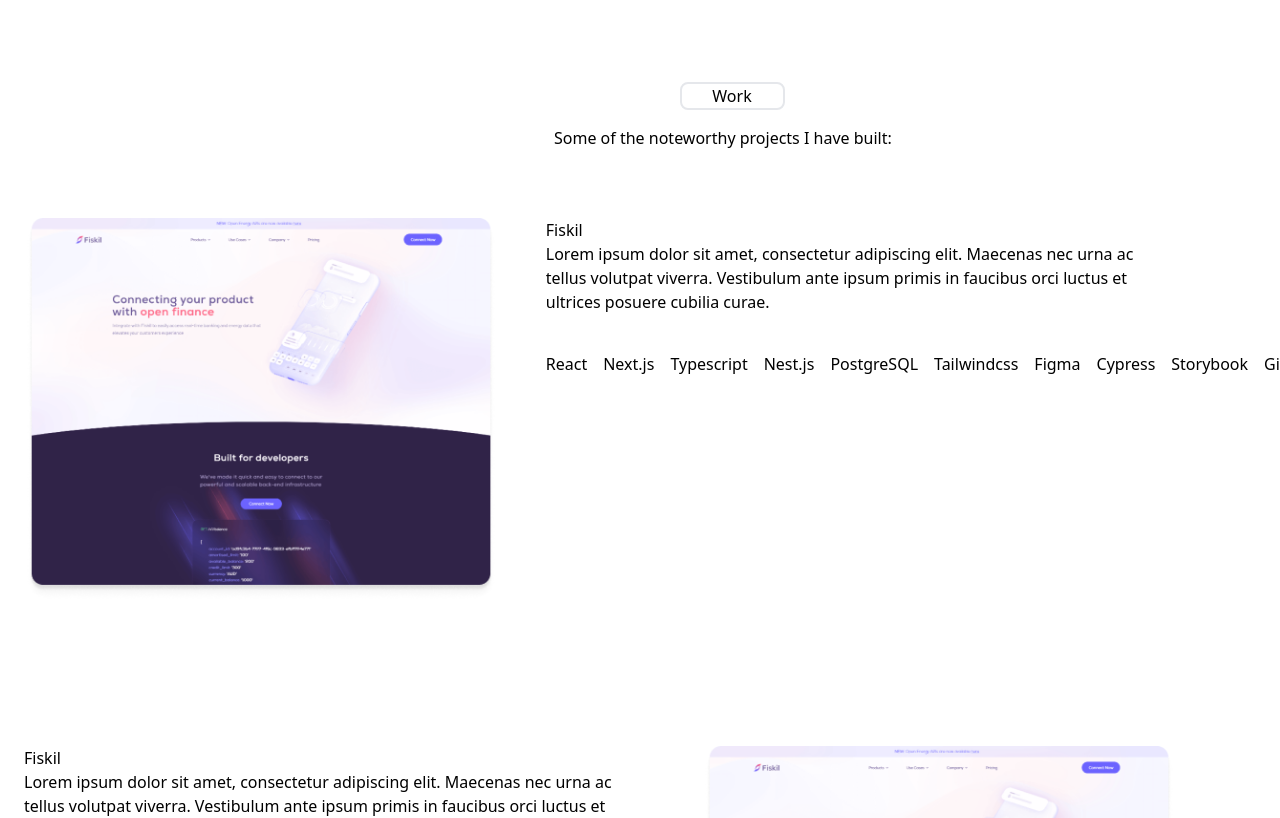
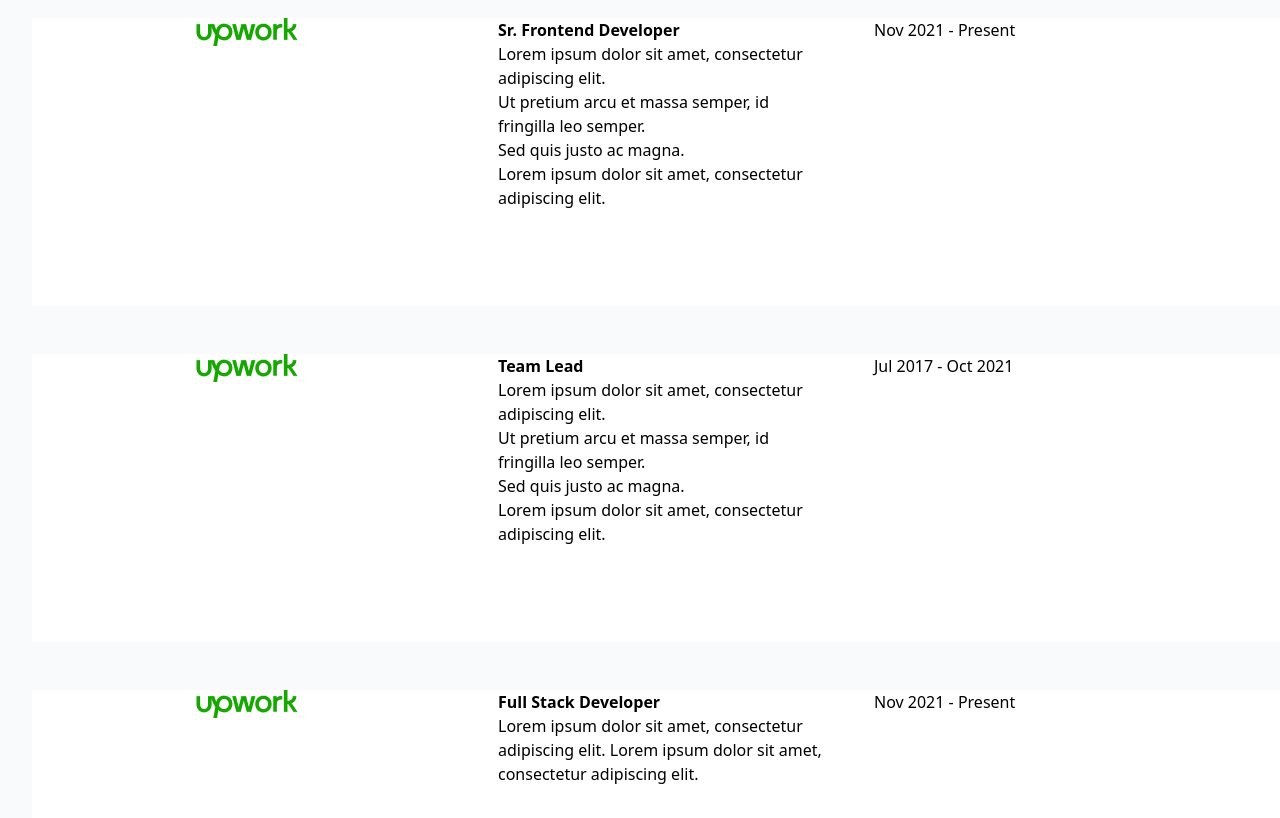
Before and after one commit to EnkhtuyaM/Porfolio-tailwind, a Next.js app: page / in a window 1280 px wide. Shown: the part 2080-2898 px from the top of the page. Built offline with nearby package versions, Linux system fonts and the light colour scheme.

Commit message:
from home

```diff
--- a/src/components/Experience.jsx
+++ b/src/components/Experience.jsx
@@ -1,16 +1,69 @@
-export const Experience = () => {
-  return (
-    <div className="w-[1440px] h-1140px] flex flex-col">
+export const Experience=()=>{
+    return(
+      <div className="w-[1440px] h-[1140px] flex flex-col bg-gray-50">
         <div className="flex justify-center mt-12">
-        <button className="flex w-[105px] h-7 border-2 rounded-lg justify-center">
-          Experience
-        </button>
+          <button className="flex w-[105px] h-7 border-2 rounded-lg justify-center">Experience</button>
         </div>
         <div className="flex justify-between ">
-        <h3 className="w-[1216px] h-[28px] ps-[530px] mt-6 mb-16">
+          <h3 className="w-[1216px] h-[28px] ps-[530px] mt-6 mb-12">
           Here is a quick summary of my most recent experiences:
           </h3>
         </div>
+        <div className="w-[1440px] h-[1140px] bg-gray-50 flex flex-col gap-12">
+        <div className="w-[1280px] h-[288px] flex gap-[48px] pl-[164px] ml-[32px] bg-white">
+          <div className="w-[102px] h-[28px]">
+            <img src="./logo-upwork.png" alt="" />
+
           </div>
-  );
-};
+          <div className="w-[384px] h-[28px] pl-14 ml-24">
+          <p className="font-bold">Sr. Frontend Developer</p>
+          <p>Lorem ipsum dolor sit amet, consectetur adipiscing elit.</p>
+          <p>Ut pretium arcu et massa semper, id fringilla leo semper.</p>
+          <p>Sed quis justo ac magna.</p>
+          <p>Lorem ipsum dolor sit amet, consectetur adipiscing elit.</p>
+        </div>
+        <div>
+          <p className="w-[146px] h-[24px]">Nov 2021 - Present</p>
+        </div>
+
+        </div>
+        <div className="w-[1280px] h-[288px] flex gap-[48px] pl-[164px] ml-[32px] bg-white">
+          <div className="w-[102px] h-[28px]">
+            <img src="./logo-upwork.png" alt="" />
+
+          </div>
+          <div className="w-[384px] h-[28px] pl-14 ml-24">
+          <p className="font-bold">Team Lead</p>
+          <p>Lorem ipsum dolor sit amet, consectetur adipiscing elit.</p>
+          <p>Ut pretium arcu et massa semper, id fringilla leo semper.</p>
+          <p>Sed quis justo ac magna.</p>
+          <p>Lorem ipsum dolor sit amet, consectetur adipiscing elit.</p>
+        </div>
+        <div>
+          <p className="w-[146px] h-[24px]">Jul 2017 - Oct 2021</p>
+        </div>
+
+        </div>
+        <div className="w-[1280px] h-[288px] flex gap-[48px] pl-[164px] ml-[32px] bg-white">
+          <div className="w-[102px] h-[28px]">
+            <img src="./logo-upwork.png" alt="" />
+
+          </div>
+          <div className="w-[384px] h-[28px] pl-14 ml-24">
+          <p className="font-bold">Full Stack Developer</p>
+          <p>Lorem ipsum dolor sit amet, consectetur adipiscing elit. Lorem ipsum dolor sit amet, consectetur adipiscing elit.</p>
+
+        </div>
+        <div>
+          <p className="w-[146px] h-[24px]">Nov 2021 - Present</p>
+        </div>
+
+        </div>
+
+        </div>
+
+
+
+      </div>
+    )
+  }
```
Also changed, not shown: public/logo-upwork.png (added). Lines whose indentation alone changed are shown as unchanged.
